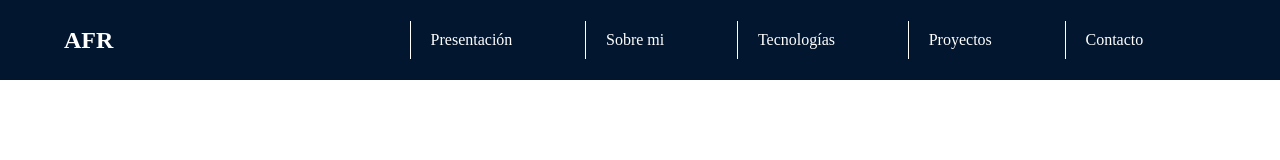
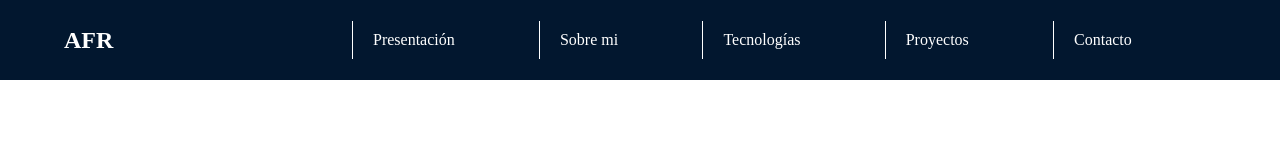
Before and after one commit to ARod01/portafolioUpdate, a website built with webpack: page public/index.html in a window 1280 px wide. Built offline with nearby package versions, Linux system fonts and the light colour scheme.

Commit message:
set the header and navbar

```diff
--- a/src/style/style.scss
+++ b/src/style/style.scss
@@ -66,7 +66,7 @@ $color-primary: #02172F;
     }
     .header-menu{
         display: grid;
-        grid-template-columns: 30% 70%;
+        grid-template-columns: 25% 75%;
         grid-template-rows: 10vh;
         &__items{
             grid-column: 2 / 3;
```
